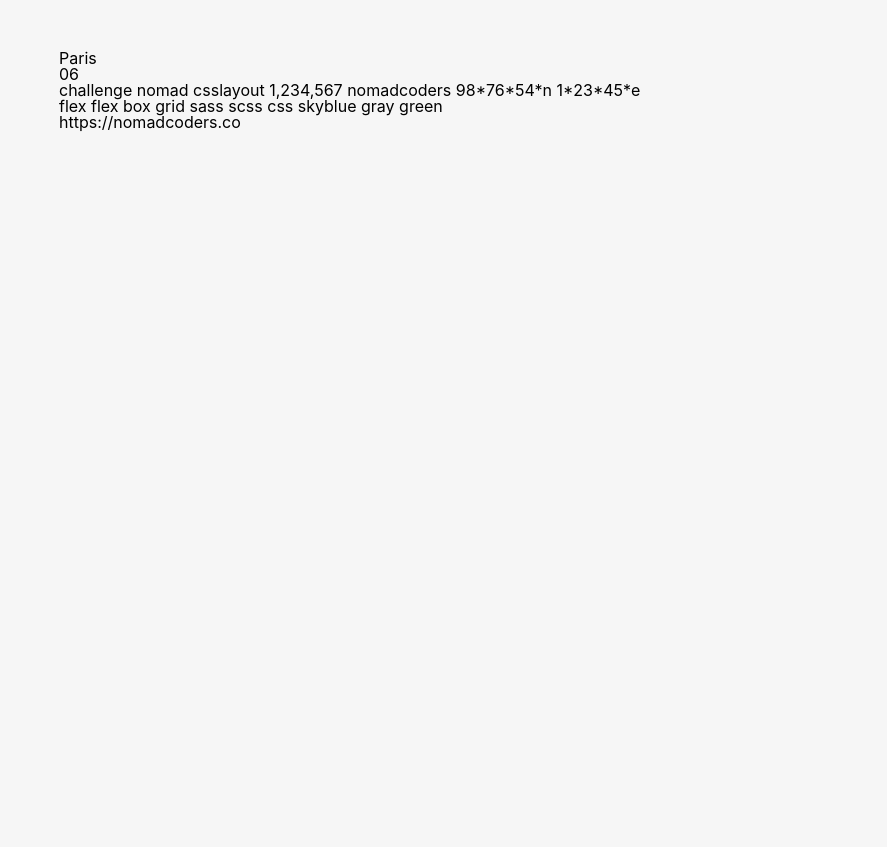
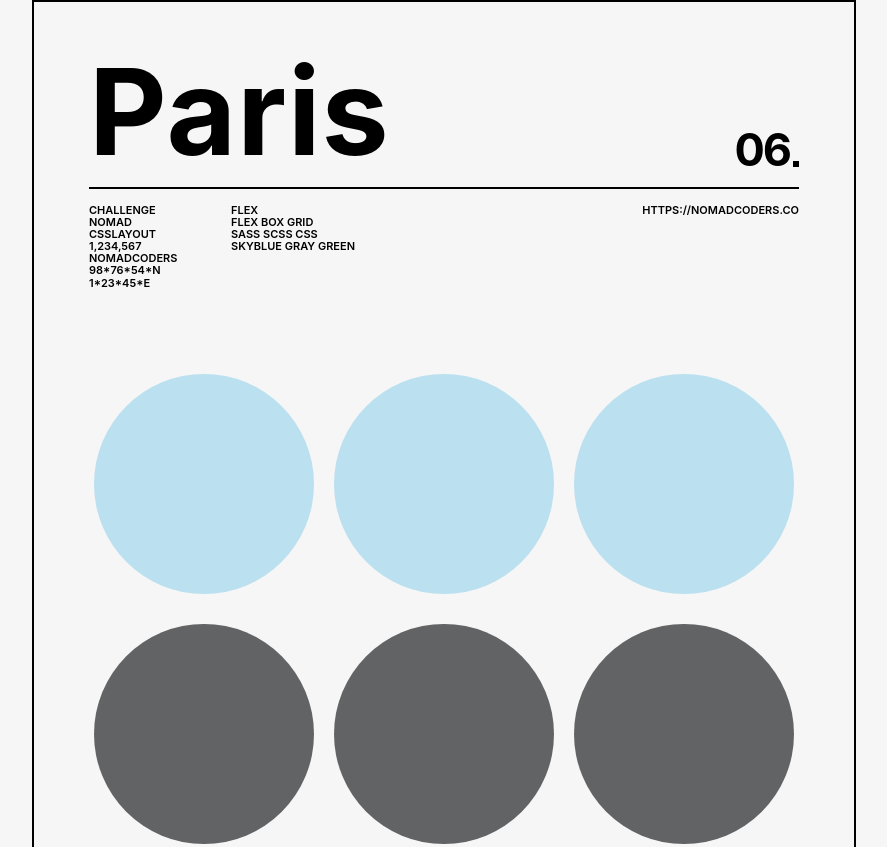
Before and after one commit to mijinB/challenge_css_layout, a plain HTML site: page index.html in a window 1280 px wide. Shown: the top 847 px of the page, without its empty margins (196-1083 px from the left). Before the commit the page ends 800 px from the top, so only its background shows below. Drawn offline with nearby package versions, Linux system fonts and the light colour scheme.

Commit message:
clone_Paris poster

```diff
--- a/style.css
+++ b/style.css
@@ -1,6 +1,7 @@
 @import url("https://cdnjs.cloudflare.com/ajax/libs/meyer-reset/2.0/reset.min.css");
 
 body {
+  border: 2px solid black;
   background-color:#F6F6F6;
   padding:50px 25px;
   font-family: -apple-system, BlinkMacSystemFont, 'Segoe UI', Roboto, Oxygen, Ubuntu, Cantarell, 'Open Sans', 'Helvetica Neue', sans-serif;
@@ -8,3 +9,91 @@ body {
   width: 100%;
   margin:0 auto;
 }
+
+header {
+  margin: 0 30px;
+}
+header .header__title {
+  display: flex;
+  justify-content: space-between;
+  align-items: flex-end;
+  padding-bottom: 15px;
+  border-bottom: 2px solid black;
+}
+header .title__text {
+  font-size: 120px;
+  font-weight: 700;
+  letter-spacing: 1.2px;
+}
+header .title__number {
+  display: flex;
+  align-items: flex-end;
+  font-size: 45px;
+  font-weight: 700;
+  letter-spacing: -2px;
+}
+header .dot {
+  display: block;
+  width: 6px;
+  height: 6px;
+  margin: 0 0 5px 3px;
+  background-color: black;
+}
+header .header__subtitle {
+  display: grid;
+  grid-template-columns: 1fr 1fr 3fr;
+  margin-top: 15px;
+  font-size: 11px;
+  font-weight: 600;
+  line-height: 1.1;
+  text-transform: uppercase;
+}
+header .subtitle__col {
+  display: flex;
+  flex-direction: column;
+}
+header .subtitle__col:last-child {
+  width: 100%;
+  text-align: end;
+}
+
+.circlebox {
+  display: flex;
+  flex-wrap: wrap;
+  justify-content: center;
+  align-items: center;
+  margin-top: 70px;
+}
+.circlebox .circlebox__item {
+  width: 220px;
+  height: 220px;
+  margin: 15px 10px;
+  border-radius: 110px;
+}
+.circlebox .circlebox__item:nth-child(1) {
+  background-color: #BBE0F0;
+}
+.circlebox .circlebox__item:nth-child(2) {
+  background-color: #BBE0F0;
+}
+.circlebox .circlebox__item:nth-child(3) {
+  background-color: #BBE0F0;
+}
+.circlebox .circlebox__item:nth-child(4) {
+  background-color: #626365;
+}
+.circlebox .circlebox__item:nth-child(5) {
+  background-color: #626365;
+}
+.circlebox .circlebox__item:nth-child(6) {
+  background-color: #626365;
+}
+.circlebox .circlebox__item:nth-child(7) {
+  background-color: #04A466;
+}
+.circlebox .circlebox__item:nth-child(8) {
+  background-color: #04A466;
+}
+.circlebox .circlebox__item:nth-child(9) {
+  background-color: #04A466;
+}
```
